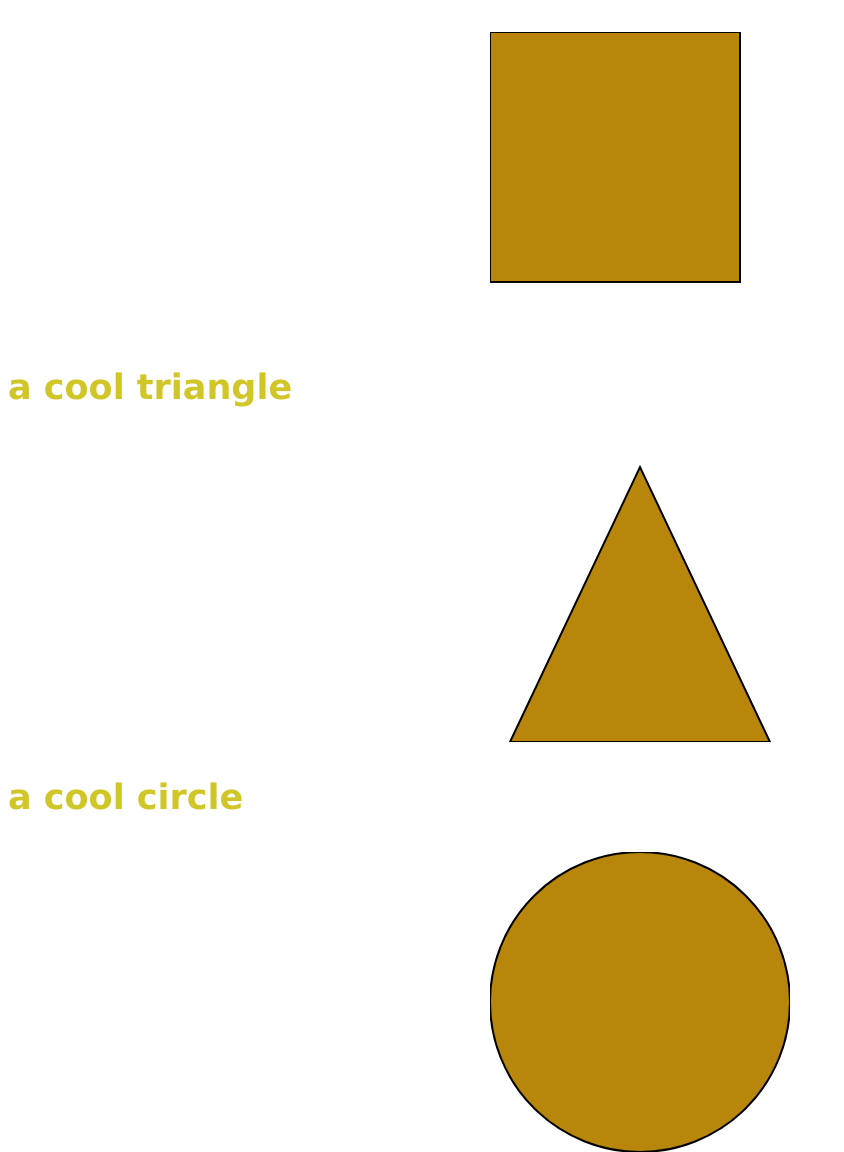
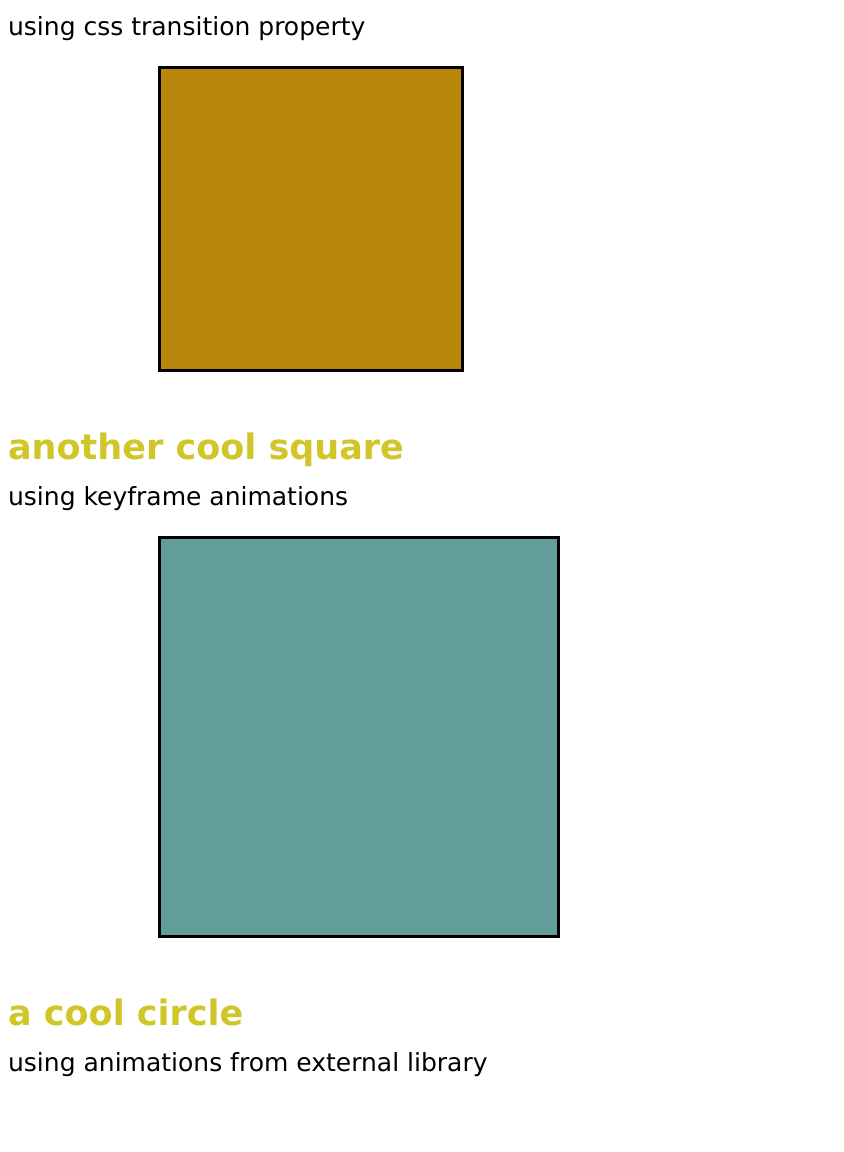
Before and after one commit to nadine-dawod/animation-test, a plain HTML site: page index.html in a window 1280 px wide. Shown: the part 412-1564 px from the top of the page, without its empty margins (0-844 px from the left). After the commit the page ends 1514 px from the top, so only its background shows below. Drawn offline with Linux system fonts and the light colour scheme.

Commit message:
adding animations
adding animations with css on one div and another div gets animations from @keyframe

```diff
--- a/index.html
+++ b/index.html
@@ -13,27 +13,17 @@
 
 
     <h3>a cool square</h3>
-    <div class="ctn square">
-        <svg width="300" height="300">
-            <rect class="img--square" width="250" height="250"></rect>
-        </svg>
-    </div>
+    <p>using css transition property</p>
+    <div class="square-1"></div>
 
 
-    <h3>a cool triangle</h3>
-    <div class="ctn triangle">
-        <svg width="300" height="300">
-            <polygon class="img--triangle" points="20,300 150,25 280,300"></polygon>
-        </svg>
-    </div>
+    <h3>another cool square</h3>
+    <p>using keyframe animations</p>
+    <div class="square-2"></div>
 
 
     <h3>a cool circle</h3>
-    <div class="ctn circle">
-        <svg width="300" height="300">
-            <circle class="img-cirlce" cx="150" cy="150" r="150"></circle>
-        </svg>
-    </div>
-
+    <p>using animations from external library</p>
+    <div class="square-3"></div>
 </body>
 </html>
--- a/styles/index.css
+++ b/styles/index.css
@@ -20,6 +20,11 @@ h3 {
         top: 20px;
 }
 
+p {
+    font-family: Verdana, Geneva, Tahoma, sans-serif;
+    font-size: 25px;
+}
+
 .ctn {
     position: relative;
         top: 20px;
@@ -27,21 +32,49 @@ h3 {
     justify-content: center;
 }
 
-.img--square {
-    fill:darkgoldenrod;
-    stroke-width: 2;
-    stroke: black;
-
-}
-
-.img--triangle {
+.img {
     fill:darkgoldenrod;
     stroke-width: 2;
     stroke: black;
 }
 
-.img-cirlce {
-    fill:darkgoldenrod;
-    stroke-width: 2;
-    stroke: black;
+/* using css transition property */
+.square-1 {
+    position: relative;
+        left: 150px;
+    width: 300px;
+    height: 300px;
+    background-color: darkgoldenrod;
+    border-color: black;
+    border-style: solid;
+    transition: width 2s, height 2s, transform 4s;
+    transition-timing-function: ease-in-out;
 }
+.square-1:hover {
+    width: 400px;
+    height: 400px;
+    transform: rotate(180deg)
+}
+
+/* using keyframe animations */
+
+@keyframes square-2 {
+    from {background-color: darkgoldenrod; width: 300px; height: 300px;}
+    to {background-color: cadetblue; width: 400px; height: 400px;}
+}
+
+.square-2 {
+    position: relative;
+        left: 150px;
+    width: 300px;
+    height: 300px;
+    background-color: darkgoldenrod;
+    border-style: solid;
+    border-color: black;
+    animation-name: square-2;
+    animation-duration: 4s;
+    animation-delay: 2s;
+    animation-iteration-count: infinite;
+    animation-direction: alternate;
+    animation-timing-function: ease;
+}
```
